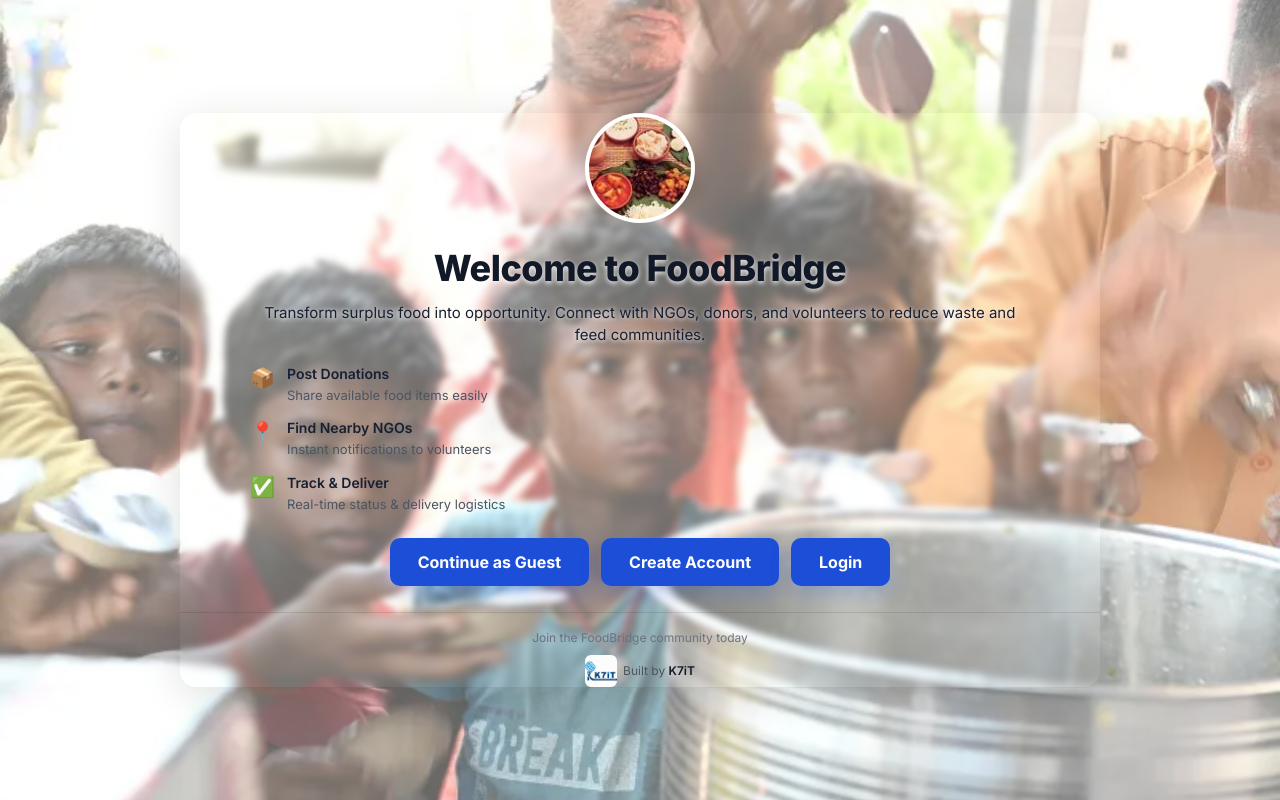
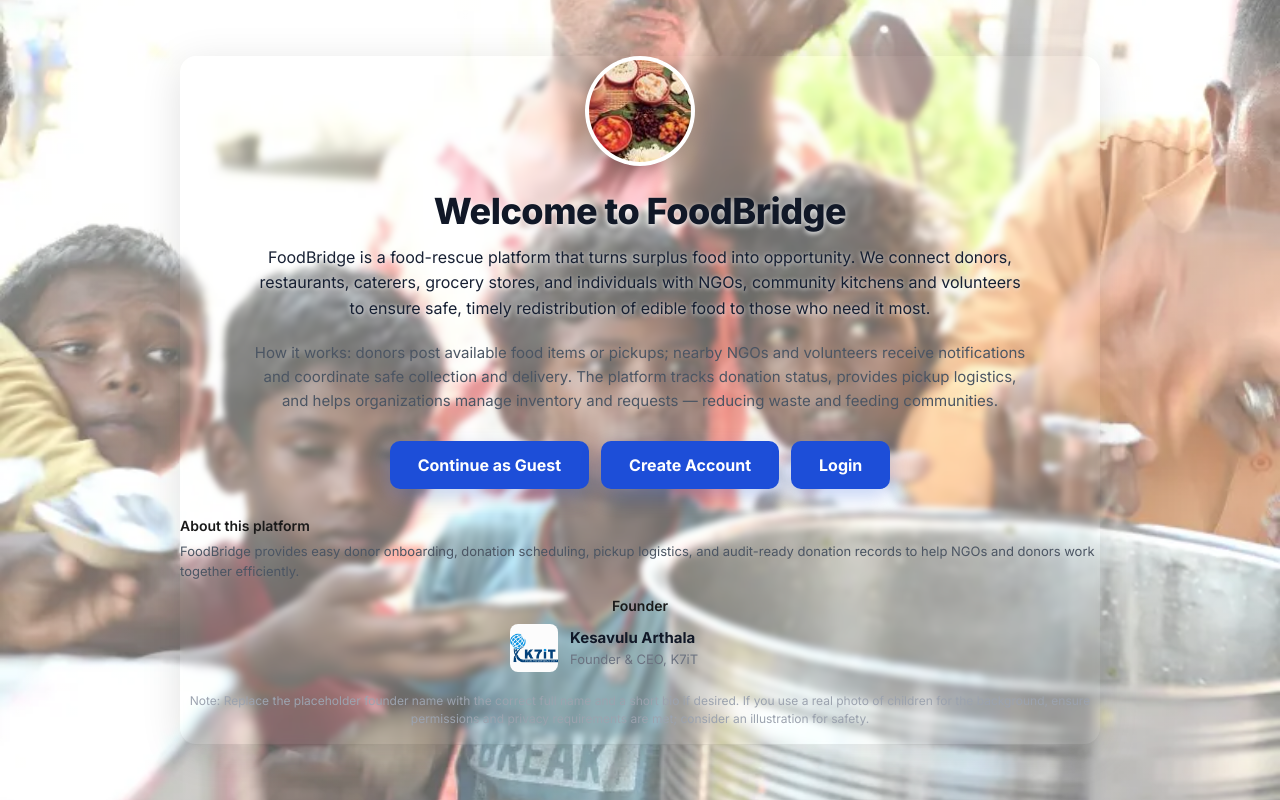
Before and after one commit to likithknp/food-rescue-UI, a React (Vite) app: page / in a window 1280 px wide. Built offline with nearby package versions, Linux system fonts and the light colour scheme.

Commit message:
Changes in welcome page - adding background image

```diff
--- a/src/pages/Welcome.jsx
+++ b/src/pages/Welcome.jsx
@@ -80,40 +80,23 @@ function Welcome() {
                 <p
                     style={{
                         maxWidth: "780px",
-                        margin: "0 auto 16px",
-                        lineHeight: 1.5,
+                        margin: "0 auto 20px",
+                        lineHeight: 1.6,
                         color: "#172033",
-                        fontSize: 15,
+                        fontSize: 16,
                         fontWeight: 500,
                         textShadow: "0 1px 4px rgba(255,255,255,0.9)",
                     }}
                 >
-                    Transform surplus food into opportunity. Connect with NGOs, donors, and volunteers to reduce waste and feed communities.
+                    FoodBridge is a food-rescue platform that turns surplus food into
+                    opportunity. We connect donors, restaurants, caterers, grocery stores,
+                    and individuals with NGOs, community kitchens and volunteers to ensure
+                    safe, timely redistribution of edible food to those who need it most.
                 </p>
 
-                <div style={{ maxWidth: "780px", margin: "0 auto 24px", textAlign: "left", paddingX: "16px" }}>
-                    <div style={{ display: "flex", gap: "12px", marginBottom: "12px" }}>
-                        <span style={{ fontSize: 20, minWidth: "24px" }}>📦</span>
-                        <div>
-                            <div style={{ fontSize: 14, fontWeight: 600, color: "#172033" }}>Post Donations</div>
-                            <div style={{ fontSize: 13, color: "#4b5563", marginTop: "2px" }}>Share available food items easily</div>
-                        </div>
-                    </div>
-                    <div style={{ display: "flex", gap: "12px", marginBottom: "12px" }}>
-                        <span style={{ fontSize: 20, minWidth: "24px" }}>📍</span>
-                        <div>
-                            <div style={{ fontSize: 14, fontWeight: 600, color: "#172033" }}>Find Nearby NGOs</div>
-                            <div style={{ fontSize: 13, color: "#4b5563", marginTop: "2px" }}>Instant notifications to volunteers</div>
-                        </div>
-                    </div>
-                    <div style={{ display: "flex", gap: "12px" }}>
-                        <span style={{ fontSize: 20, minWidth: "24px" }}>✅</span>
-                        <div>
-                            <div style={{ fontSize: 14, fontWeight: 600, color: "#172033" }}>Track & Deliver</div>
-                            <div style={{ fontSize: 13, color: "#4b5563", marginTop: "2px" }}>Real-time status & delivery logistics</div>
-                        </div>
-                    </div>
-                </div>
+                <p style={{ maxWidth: "780px", margin: "8px auto 28px", lineHeight: 1.6, color: "#4b5563", fontSize: 15 }}>
+                    How it works: donors post available food items or pickups; nearby NGOs and volunteers receive notifications and coordinate safe collection and delivery. The platform tracks donation status, provides pickup logistics, and helps organizations manage inventory and requests — reducing waste and feeding communities.
+                </p>
 
                 <div
                     style={{
@@ -185,31 +168,50 @@ function Welcome() {
 
                 <div
                     style={{
-                        marginTop: "16px",
-                        paddingTop: "16px",
-                        borderTop: "1px solid rgba(0,0,0,0.1)",
-                        textAlign: "center"
+                        marginTop: "8px",
+                        display: "flex",
+                        alignItems: "center",
+                        justifyContent: "center",
+                        gap: "14px",
+                        flexWrap: "wrap"
                     }}
                 >
-                    <div style={{ fontSize: 12, color: "#6b7280", marginBottom: "8px" }}>
-                        Join the FoodBridge community today
+                    <div style={{ textAlign: "left", minWidth: 260 }}>
+                        <div style={{ fontSize: 14, color: "#1a1a1a", fontWeight: 600 }}>About this platform</div>
+                        <div style={{ fontSize: 13, color: "#4b5563", marginTop: 6 }}>
+                            FoodBridge provides easy donor onboarding, donation scheduling, pickup logistics, and audit-ready donation records to help NGOs and donors work together efficiently.
                         </div>
-                    <div style={{ display: "flex", alignItems: "center", justifyContent: "center", gap: "6px", flexWrap: "wrap" }}>
+                    </div>
+
+                    <div style={{ minWidth: 260 }}>
+                        <div style={{ fontSize: 14, color: "#1a1a1a", fontWeight: 600 }}>Founder</div>
+
+                        {/* Replace [Founder Name] with the real name of the Founder & CEO of K7iT */}
+                        <div style={{ marginTop: 8, display: "flex", alignItems: "center", gap: 12 }}>
                             <img
                                 src="/K7iT.jpeg"
                                 alt="K7iT Logo"
                                 style={{
-                                width: 32,
-                                height: 32,
-                                borderRadius: 6,
+                                    width: 48,
+                                    height: 48,
+                                    borderRadius: 8,
                                     objectFit: "cover",
+                                    objectPosition: "center",
                                 }}
                             />
-                        <div style={{ fontSize: 12, color: "#4b5563" }}>
-                            Built by <span style={{ fontWeight: 600, color: "#111827" }}>K7iT</span>
+                            <div style={{ textAlign: "left" }}>
+                                <div style={{ fontSize: 15, fontWeight: 700, color: "#111827" }}>
+                                    Kesavulu Arthala
+                                </div>
+                                <div style={{ fontSize: 13, color: "#6b7280" }}>Founder & CEO, K7iT</div>
                             </div>
                         </div>
                     </div>
+                </div>
+
+                <p style={{ marginTop: 20, color: "#9ca3af", fontSize: 12 }}>
+                    Note: Replace the placeholder founder name with the correct full name and a short bio if desired. If you use a real photo of children for the background, ensure permissions and privacy requirements are met; consider an illustration for safety.
+                </p>
             </div>
         </div>
     );
```
Lines whose indentation alone changed are shown as unchanged.
